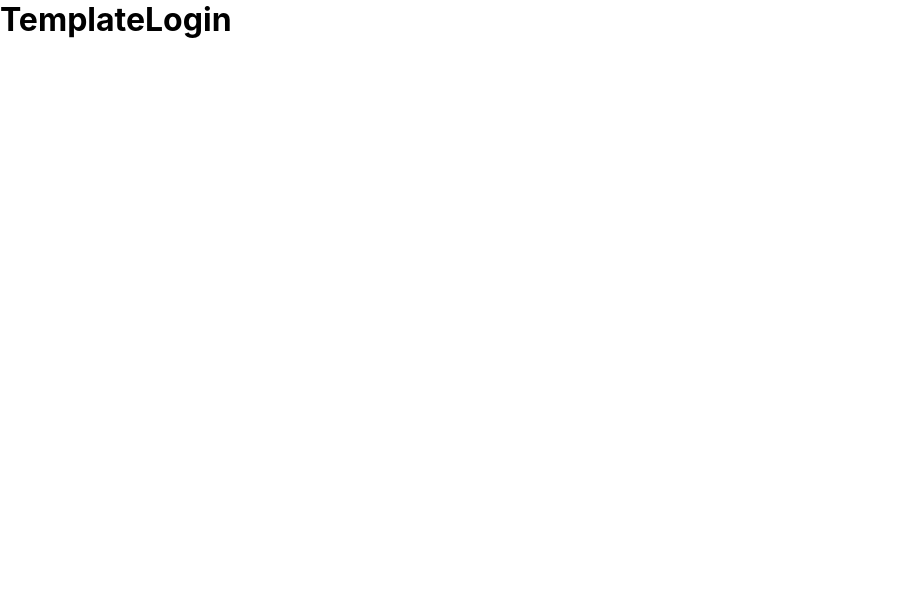
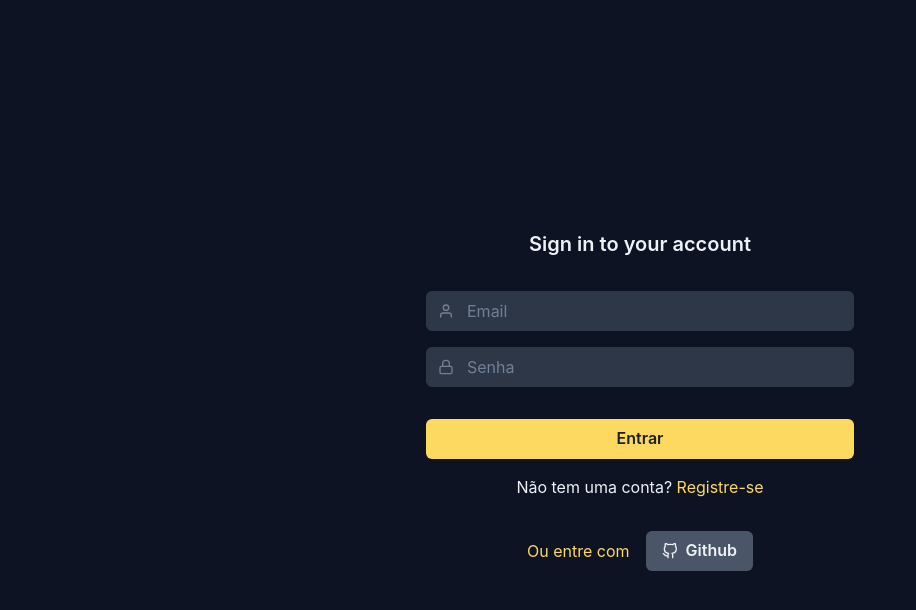
Before and after one commit to Muglly/NextAuth, a Next.js app: page / in a window 1280 px wide. Shown: the top 610 px of the page, without its empty margins (0-916 px from the left). Built offline with nearby package versions, Linux system fonts and the light colour scheme.

Commit message:
Add Chakra.UI in Page Login

```diff
--- /dev/null
+++ b/chakra.theme.ts
@@ -0,0 +1,14 @@
+import { extendTheme } from '@chakra-ui/react';
+
+export const theme = extendTheme({
+  colors: {
+    primary: {
+      400: '#313144',
+      500: '#1F1F2B',
+    },
+    secondary: {
+      500: '#FED95F',
+      600: '#FDC819',
+    },
+  },
+});
--- a/package.json
+++ b/package.json
@@ -9,6 +9,9 @@
     "lint": "eslint src --max-warnings=0"
   },
   "dependencies": {
+    "@chakra-ui/react": "^2.4.6",
+    "@emotion/react": "^11.10.5",
+    "@emotion/styled": "^11.10.5",
     "@types/node": "18.11.13",
     "@types/react": "18.0.26",
     "@types/react-dom": "18.0.9",
@@ -17,11 +20,13 @@
     "eslint": "latest",
     "eslint-config-next": "13.0.6",
     "eslint-plugin-react": "latest",
+    "framer-motion": "^8.2.4",
     "next": "13.0.6",
     "next-auth": "^4.18.7",
     "next-pwa": "^5.6.0",
     "react": "18.2.0",
     "react-dom": "18.2.0",
+    "react-icons": "^4.7.1",
     "styled-components": "^5.3.6",
     "typescript": "4.9.4",
     "webpack": "4"
--- a/src/pages/_app.tsx
+++ b/src/pages/_app.tsx
@@ -1,5 +1,8 @@
 import type { AppProps } from 'next/app';
 import Head from 'next/head';
+
+import { ChakraProvider } from '@chakra-ui/react';
+import { theme } from '../../chakra.theme';
 
 import { GlobalStyles } from 'styles/global';
 
@@ -14,7 +17,9 @@ export default function App({ Component, pageProps }: AppProps) {
         <meta name="description" content="A time tracking dashborad" />
       </Head>
       <GlobalStyles />
-      <Component {...pageProps} />
+      <ChakraProvider theme={theme}>
+        <Component {...pageProps} />
+      </ChakraProvider>
     </>
   );
 }
--- a/src/styles/global.ts
+++ b/src/styles/global.ts
@@ -7,8 +7,15 @@ export const GlobalStyles = createGlobalStyle`
     box-sizing: border-box;
   }
 
+  a {
+    color: inherit;
+    text-decoration: none;
+  }
+
   html, body, #__next {
     height: 100%;
+    width: 100%;
+    background-color: #0d1323
   }
 
   body {
--- a/src/template/TemplateLogin/index.tsx
+++ b/src/template/TemplateLogin/index.tsx
@@ -1,9 +1,99 @@
-import * as S from './styles';
+import { FiGithub, FiLock, FiUser } from 'react-icons/fi';
+import {
+  Box,
+  Button,
+  Flex,
+  Input,
+  InputGroup,
+  InputLeftElement,
+  Link,
+  Text,
+  useTheme,
+} from '@chakra-ui/react';
 
 export function TemplateLogin() {
+  const theme = useTheme();
+
   return (
-    <S.Container>
-      <h1>TemplateLogin</h1>
-    </S.Container>
+    <Flex
+      width="100%"
+      height="100vh"
+      alignItems="center"
+      justifyContent="center"
+    >
+      <form onSubmit={() => {}}>
+        <Box width="428px">
+          <Text
+            color="gray.100"
+            fontSize="xl"
+            textAlign="center"
+            fontFamily="heading"
+            fontWeight={600}
+            marginBottom="2rem"
+          >
+            Sign in to your account
+          </Text>
+          <InputGroup>
+            <InputLeftElement pointerEvents="none">
+              <FiUser color={theme.colors.gray['500']} />
+            </InputLeftElement>
+            <Input
+              placeholder="Email"
+              marginBottom="1rem"
+              borderColor="gray.700"
+              backgroundColor="gray.700"
+              color="gray.100"
+            />
+          </InputGroup>
+          <InputGroup>
+            <InputLeftElement pointerEvents="none">
+              <FiLock color={theme.colors.gray['500']} />
+            </InputLeftElement>
+            <Input
+              placeholder="Senha"
+              borderColor="gray.700"
+              backgroundColor="gray.700"
+              color="gray.100"
+              type="password"
+            />
+          </InputGroup>
+
+          <Flex direction="column" alignItems="center">
+            <Button
+              type="submit"
+              marginTop="2rem"
+              marginBottom="1rem"
+              width="100%"
+              backgroundColor="secondary.500"
+              _hover={{ backgroundColor: 'secondary.600' }}
+            >
+              Entrar
+            </Button>
+            <Link href="#" color="gray.100">
+              Não tem uma conta?
+              <Text as="span" color="secondary.500">
+                {' '}
+                Registre-se
+              </Text>
+            </Link>
+          </Flex>
+
+          <Flex marginTop="2rem" alignItems="center" justifyContent="center">
+            <Text color="secondary.500" textAlign="center" marginRight="1rem">
+              Ou entre com
+            </Text>
+            <Button
+              backgroundColor="gray.600"
+              leftIcon={<FiGithub color={theme.colors.gray['100']} />}
+              color={theme.colors.gray['100']}
+              _hover={{ backgroundColor: 'gray.700' }}
+              onClick={() => {}}
+            >
+              Github
+            </Button>
+          </Flex>
+        </Box>
+      </form>
+    </Flex>
   );
 }
--- a/src/template/TemplateLogin/styles.ts
+++ /dev/null
@@ -1,5 +0,0 @@
-import styled from 'styled-components';
-
-export const Container = styled.div`
-
-`;
```
Also changed, not shown: 1 other file (tests, documents, lock files or other folders). Lines whose indentation alone changed are shown as unchanged.
